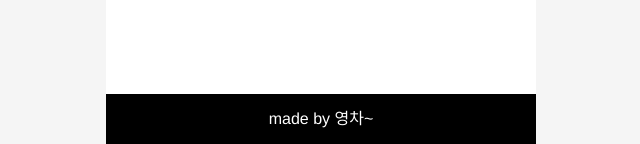
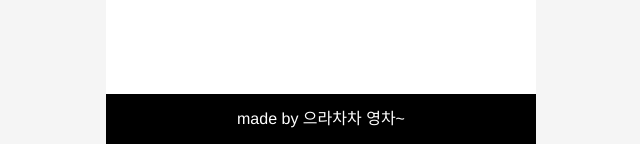
Before and after one commit to coldweek3/mutsa_youngcha, a Django app: page /firstPage/ in a window 1280 px wide. Shown: the part 656-800 px from the top of the page, without its empty margins (319-959 px from the left). Run offline with Django 4.2, Linux system fonts and the light colour scheme.

Commit message:
💄 style: 그냥 으라차차 추가하고 시퍼서 ..

```diff
--- a/mutsa_MT/mutsa_MT/templates/shared/footer.html
+++ b/mutsa_MT/mutsa_MT/templates/shared/footer.html
@@ -1,2 +1,2 @@
 <!--하단 네브바-->
-<nav class="footer">made by 영차~</nav>
+<nav class="footer">made by 으라차차 영차~</nav>
```
